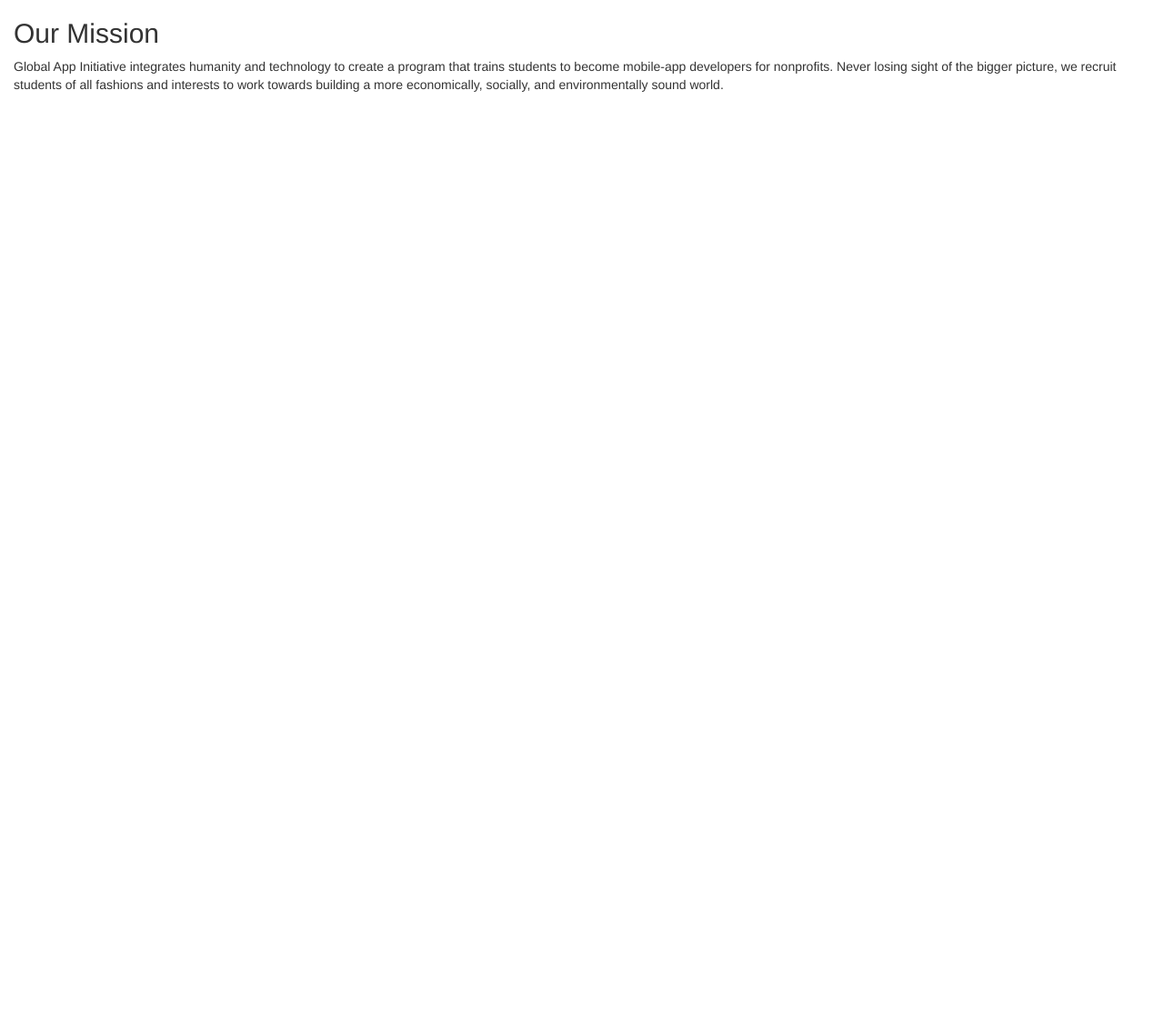
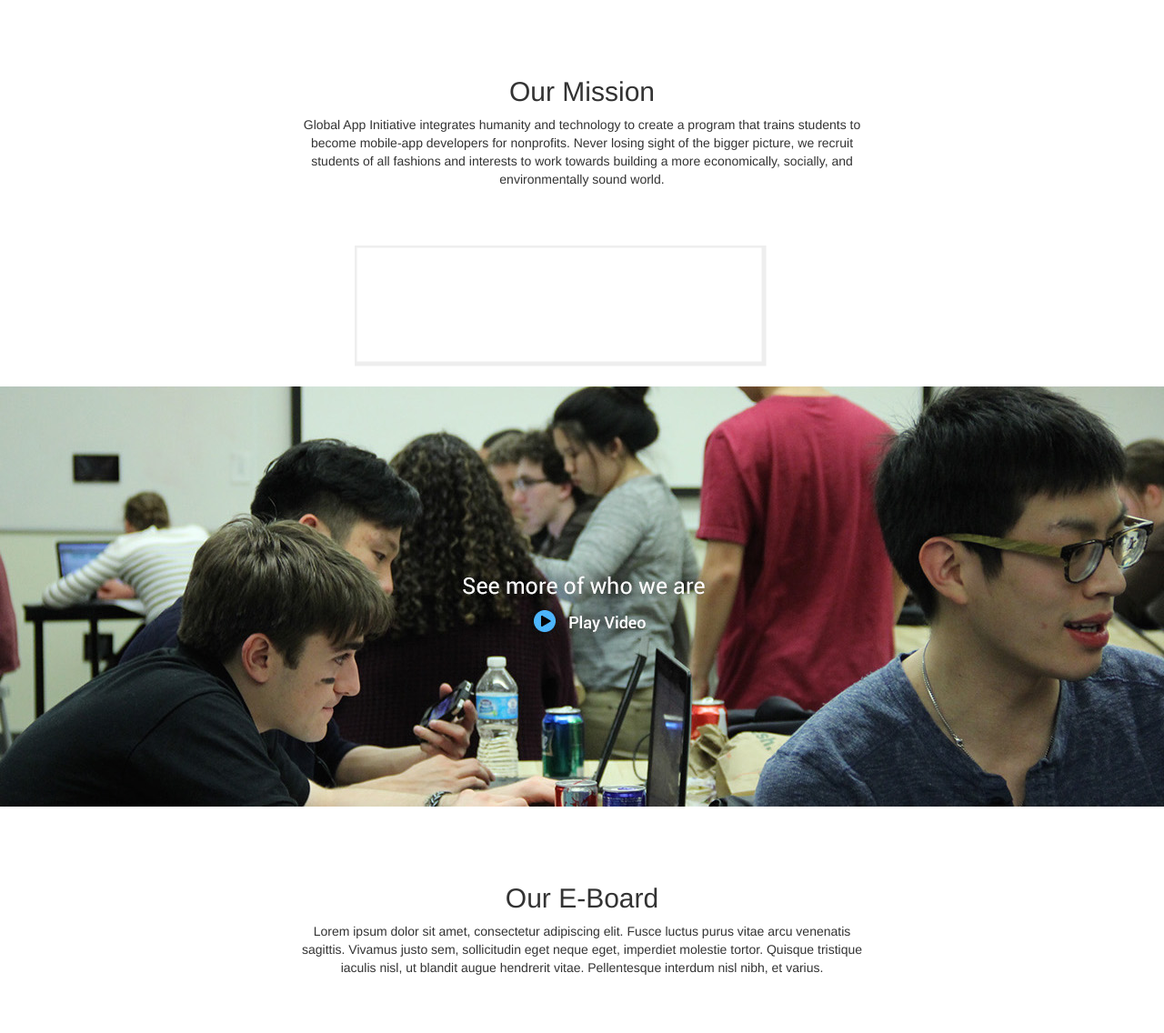
Before and after one commit to GlobalAppInitiative/GAI-Website, a plain HTML site: page about.html in a window 1280 px wide. Shown: the whole page at 91% size. Before the commit the page ends 800 px from the top, so only its background shows below. Drawn offline with Linux system fonts and the light colour scheme.

Commit message:
added mission and e-board body sections to about page

```diff
--- a/about.html
+++ b/about.html
@@ -8,9 +8,9 @@
     <link rel="stylesheet" type="text/css" href="css/about.css">
 </head>
 <body>
-    <div class="container-fluid" id="mission">
+    <div class="container-fluid about_body" id="mission">
         <h2>Our Mission</h2>
-        <p>
+        <p class="about_body_text" id="mission-text">
             Global App Initiative integrates humanity and technology to create a
             program that trains students to become mobile-app developers for nonprofits.
             Never losing sight of the bigger picture, we recruit students of all fashions
@@ -18,8 +18,26 @@
             environmentally sound world.
         </p>
     </div>
-    <div class="container-fluid" id="video">
-
+    <div class="container-fluid" id="stats">
+        <svg width="500" height="150">
+            <rect height="130" width="450">
+            </rect>
+        </svg>
+    </div>
+    <div class="img-responsive" id="about_video">
+        <img src="img/gai-video.jpg" alt="About GAI Video">
+    </div>
+    <div class="container-fluid about_body">
+        <h2>Our E-Board</h2>
+        <p class="about_body_text">
+            Lorem ipsum dolor sit amet, consectetur adipiscing elit. Fusce luctus purus
+            vitae arcu venenatis sagittis. Vivamus justo sem, sollicitudin eget neque eget,
+            imperdiet molestie tortor. Quisque tristique iaculis nisl, ut blandit augue hendrerit
+            vitae. Pellentesque interdum nisl nibh, et varius.
+        </p>
+    </div>
+    <div class="footer">
+        <!-- Footer code here-->
     </div>
 </body>
 </html>
--- a/css/about.css
+++ b/css/about.css
@@ -0,0 +1,26 @@
+
+/* ABOUT PAGE BODY */
+
+.about_body {
+    margin-left: auto;
+    margin-right: auto;
+    margin-top: 5%;
+    text-align: center;
+}
+
+.about_body_text {
+    width: 50%;
+    margin-left: auto;
+    margin-right: auto;
+    margin-bottom: 5%;
+}
+
+#stats {
+    text-align: center;
+}
+
+rect {
+    stroke-width: 5px;
+    stroke: #eeeeee;
+    fill: #ffffff;
+}
```
Also changed, not shown: img/gai-video.jpg (added).
